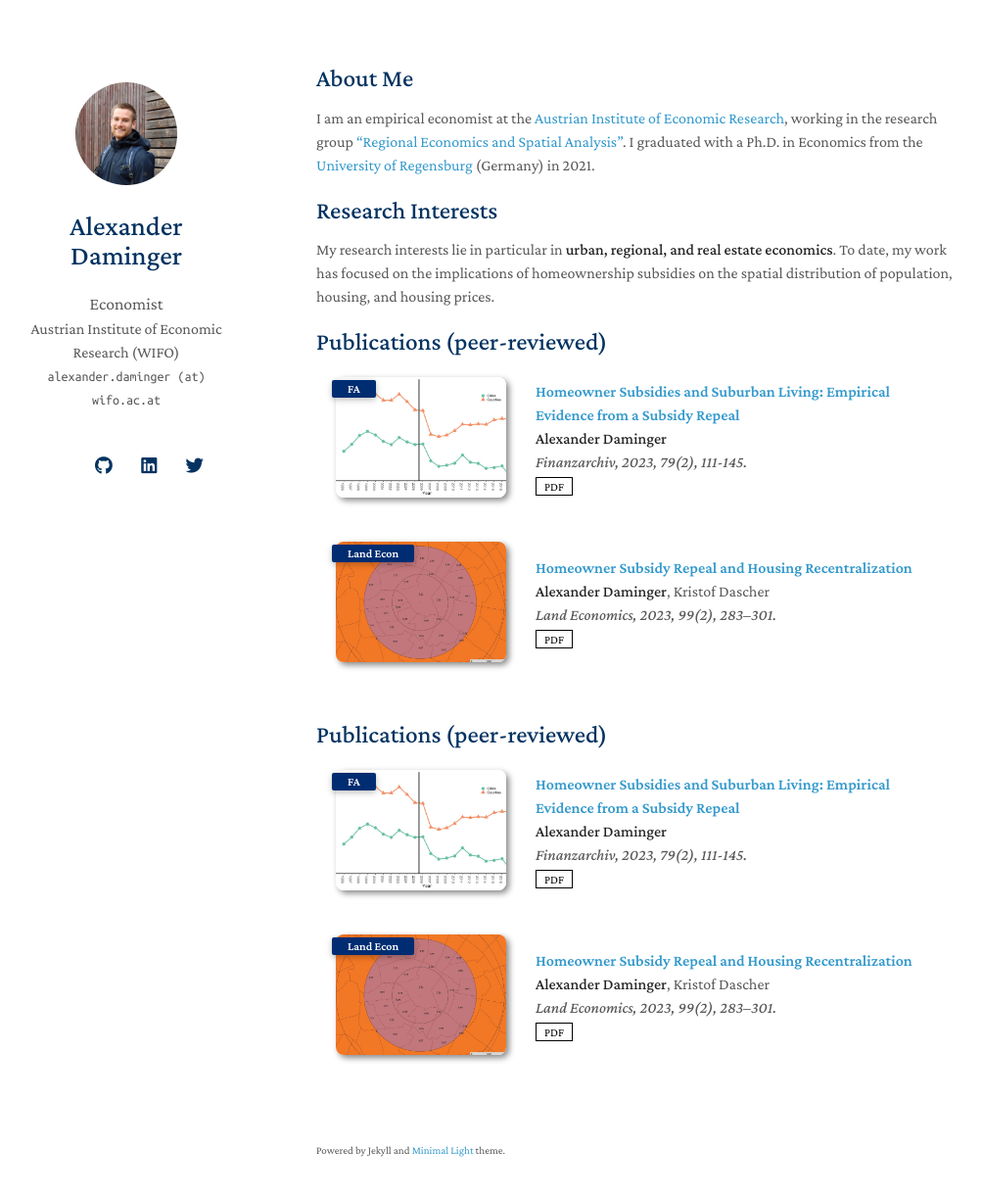
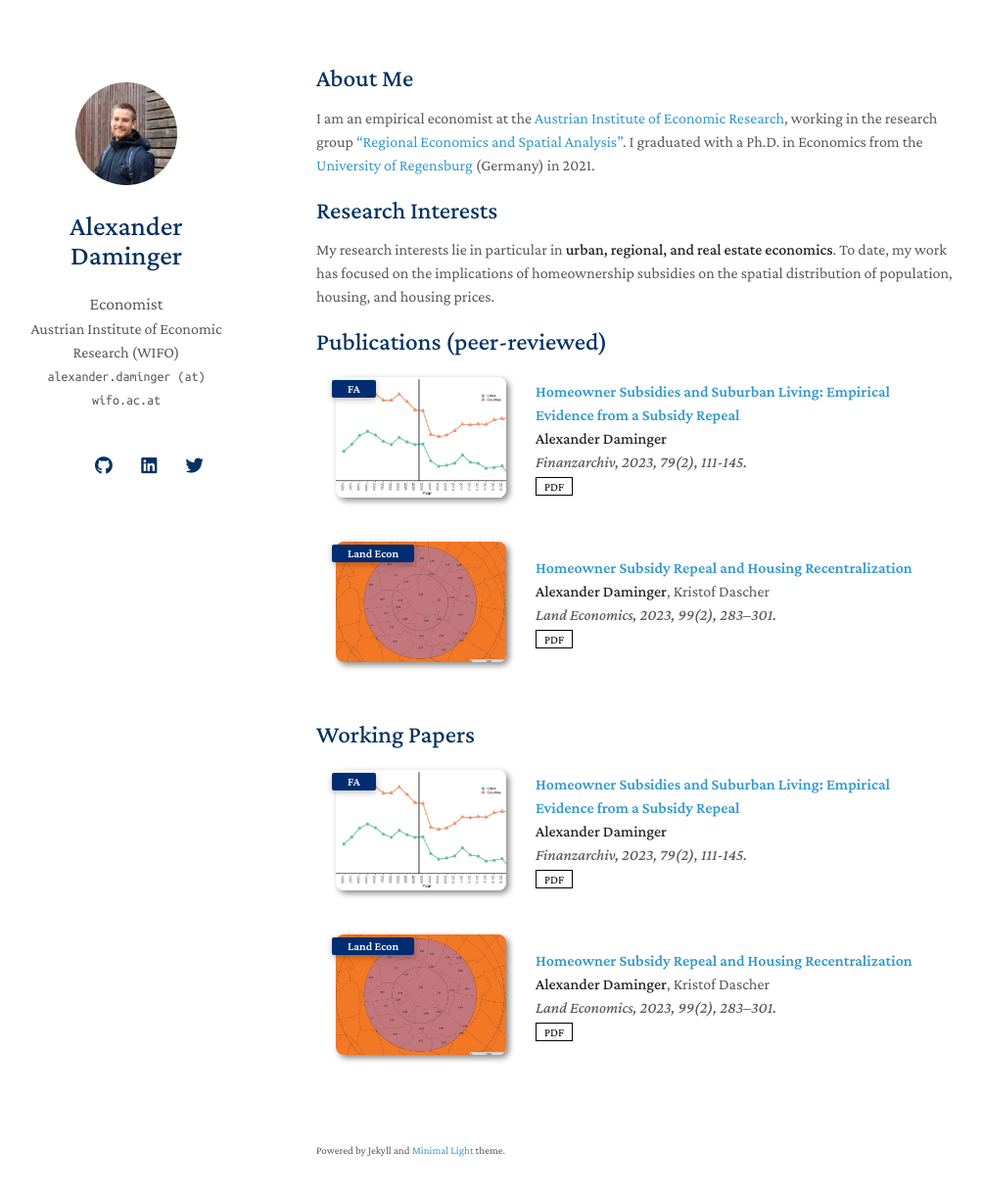
Before and after one commit to alexdaminger/alexdaminger.github.io, a Jekyll site: the page built from index.md, in a window 1280 px wide and 1255 px high. Shown: the top 1220 px of the window at 98% size, without its empty margins (147-1150 px from the left). Built offline with Jekyll 4.4.1, drawn with Linux system fonts in a browser that asks for light colours; nearby versions of some CDN libraries; a style sheet for code colours, icons or effects is not loaded; our own code applies the rules of GitHub Pages for plain Markdown files.

Commit message:
Update workingpapers.md

```diff
--- a/_includes/workingpapers.md
+++ b/_includes/workingpapers.md
@@ -1,4 +1,4 @@
-<h2 id="publications" style="margin: 2px 0px -15px;">Publications (peer-reviewed)</h2>
+<h2 id="publications" style="margin: 2px 0px -15px;">Working Papers</h2>
 
 <div class="publications">
 <ol class="bibliography">
```
